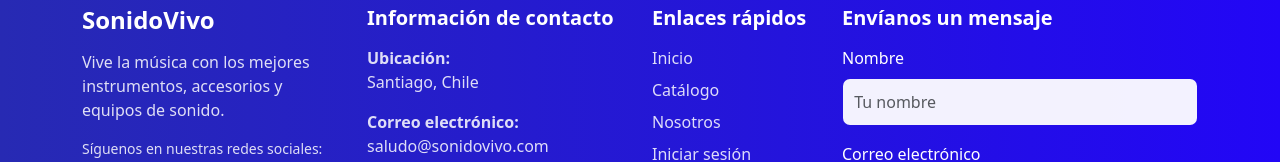
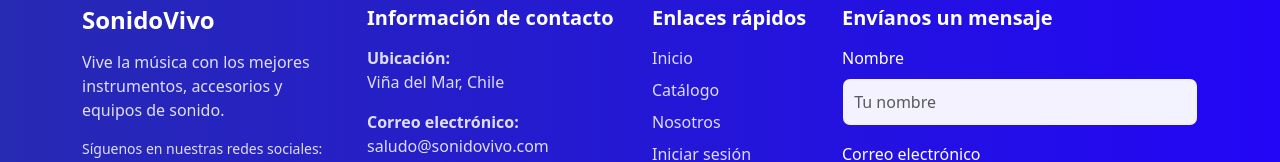
Before and after one commit to Bayron-png/SonidoVivo, a React (Vite) app: page / in a window 1280 px wide. Shown: the part 1110-1272 px from the top of the page. Built offline with nearby package versions, Linux system fonts and the light colour scheme; no server answers.

Commit message:
REFACTOR: Cambio de ubicación (Santiago -> Viña del mar)

```diff
--- a/src/components/molecules/footer/InformacionContacto.jsx
+++ b/src/components/molecules/footer/InformacionContacto.jsx
@@ -12,7 +12,7 @@ const InformacionContacto = () => {
           <li>
             <strong>Ubicación:</strong>
             <p className="mb-0">
-              Santiago, Chile
+              Viña del Mar, Chile
             </p>
           </li>
 
```
